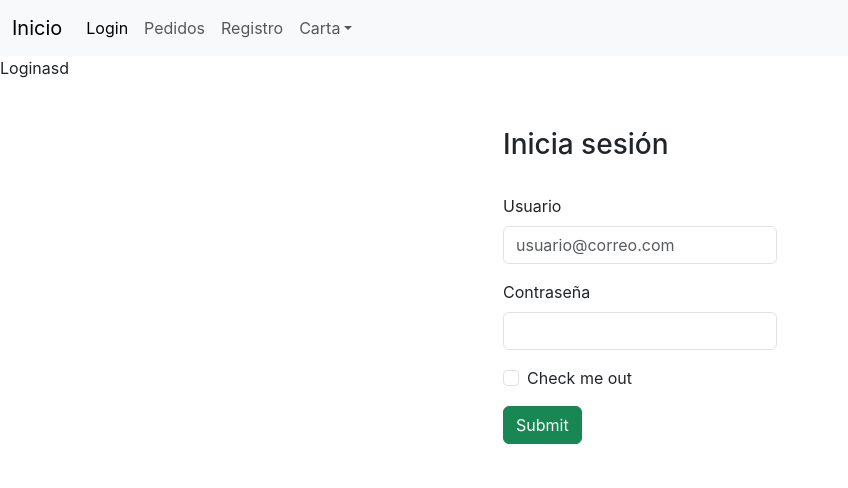
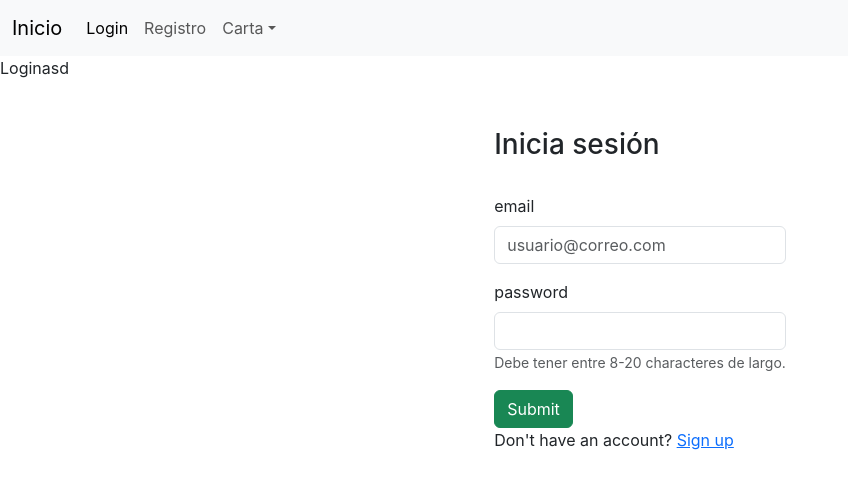
Before and after one commit to Rachius/FrontEnd-Menu, a React (Create React App) app: page /login in a window 1280 px wide. Shown: the top 488 px of the page, without its empty margins (0-848 px from the left). Built offline with nearby package versions, Linux system fonts and the light colour scheme.

Commit message:
actualizacion de register/login

```diff
--- a/package.json
+++ b/package.json
@@ -8,6 +8,7 @@
     "@testing-library/react": "^13.4.0",
     "@testing-library/user-event": "^13.5.0",
     "axios": "^1.6.5",
+    "js-cookie": "^3.0.5",
     "react": "^18.2.0",
     "react-dom": "^18.2.0",
     "react-hook-form": "^7.49.3",
--- /dev/null
+++ b/src/ProtectedRoutes.jsx
@@ -0,0 +1,13 @@
+import { useAuth } from "./contexts/AuthContex"
+import { Navigate, Outlet } from "react-router-dom"
+
+
+function ProtectedRoute() {
+    const {loading,isAuthenticated}= useAuth()
+    if(loading) return <h1>Loading...</h1>
+    if(!loading && !isAuthenticated) return <Navigate to='/login' replace/>
+
+    return <Outlet/>
+}
+
+export default ProtectedRoute
--- a/src/components/NavBar.jsx
+++ b/src/components/NavBar.jsx
@@ -1,5 +1,7 @@
 import React from 'react';
 import { Link } from 'react-router-dom';
+import { useAuth } from '../contexts/AuthContex';
+
 
 
 const links=
@@ -39,8 +41,8 @@ const links=
 
 
 
-const Navbar = () => {
-
+function Navbar () {
+  const {isAuthenticated,logOut} = useAuth()
   return (
 
 
@@ -51,12 +53,40 @@ const Navbar = () => {
       <span class="navbar-toggler-icon"></span>
     </button>
     <div class="collapse navbar-collapse" id="navbarNavDropdown">
+
       <ul class="navbar-nav">
+        {isAuthenticated ? (
+          <>
+
+        <li class="nav-item">
+          <a class="nav-link" href="/pedidos">Pedidos</a>
+        </li>
+        <li class="nav-item">
+        </li>
+        <li class="nav-item dropdown">
+          <a class="nav-link dropdown-toggle" href="#" id="navbarDropdownMenuLink" role="button" data-bs-toggle="dropdown" aria-expanded="false">
+            Carta
+          </a>
+          <ul class="dropdown-menu" aria-labelledby="navbarDropdownMenuLink">
+            <li><a class="dropdown-item" href="/platos">Platos</a></li>
+            <li><a class="dropdown-item" href="/bebidas">Bebidas</a></li>
+            <li><a class="dropdown-item" href="/postres">Postres</a></li>
+          </ul>
+        </li>
         <li class="nav-item" >
+          <Link to='/logOut' onClick={()=>{
+            logOut()
+          }}>
+          <a class="nav-link" href="/pedidos">LogOut</a>
+          </Link>
+
+        </li>
+          </>): (          <>
+          <li class="nav-item" >
           <a class="nav-link active" aria-current="page" href="/login">Login</a>
         </li>
         <li class="nav-item">
-          <a class="nav-link" href="/pedidos">Pedidos</a>
+
         </li>
         <li class="nav-item">
           <a class="nav-link" href="/registro">Registro</a>
@@ -71,6 +101,10 @@ const Navbar = () => {
             <li><a class="dropdown-item" href="/postres">Postres</a></li>
           </ul>
         </li>
+          </>
+
+        )}
+
       </ul>
     </div>
   </div>
--- /dev/null
+++ b/src/contexts/AuthContex.jsx
@@ -0,0 +1,116 @@
+import { createContext,useState, useContext,useEffect } from "react";
+import { registerRequest,loginRequest,verifyTokenRequest,logOutRequest } from "../api/auth";
+import Cookies from "js-cookie";
+
+export const AuthContext = createContext()
+
+export const useAuth = () =>{
+    const context = useContext(AuthContext)
+    if (!context){
+        throw new Error("useAuth must be used within an AuthProvider")
+    }
+    return context
+}
+
+
+export const AuthProvider = ({children}) => {
+    const [user,setUser] =  useState(null)
+    const [isAuthenticated, setIsAuthenticated] = useState(false)
+    const [errors, setErrors] = useState([])
+    const [loading,setLoading] = useState(true)
+
+
+    const signup = async (user)=>{
+
+        try {
+            const res = await registerRequest(user)
+            console.log(res.data)
+            setUser(res.data)
+            setIsAuthenticated(true)
+
+        } catch (error) {
+            console.log(error.response)
+           setErrors(error.response.data)
+
+        }
+
+    }
+
+    const signin = async(user)=>{
+        try {
+            const res=  await loginRequest(user)
+            console.log(res.data)
+            setIsAuthenticated(true)
+            setUser(res.data)
+            console.log(res.data)
+
+    } catch (error) {
+        console.log(error.response.data)
+         if(Array.isArray(error.response.data)){
+           return setErrors(error.response.data)
+        }
+      setErrors([error.response.data.message]) }
+    }
+
+
+
+    const logOut = async (user)=>{
+       try {
+            const res=  await logOutRequest(user)
+            Cookies.remove("token")
+            setIsAuthenticated(false)
+            setUser(null)
+           console.log(res.data.message)
+
+} catch (error) {
+    console.log(error.response)
+    setErrors(error.response.data)
+}
+
+    }
+
+/*useEffect(()=> {
+        if(errors.length>0) {
+           const timer = setTimeout(()=>{
+                setErrors([])
+            },500)
+            return ()=>clearTimeout(timer)
+        }
+    })
+*/
+
+    useEffect(()=>{
+        async function checklogin(){
+            const cookies = Cookies.get()
+            if(!cookies.token){
+                setIsAuthenticated(false)
+                setLoading(false)
+                return setUser(null)
+            }
+               try {
+                const res = await verifyTokenRequest(cookies.token)
+                console.log(res)
+                    if(!res.data){
+                        setIsAuthenticated(false)
+                        setLoading(false)
+                        return
+                }
+
+                setIsAuthenticated(true)
+                setUser(res.data)
+                setLoading(false)
+               } catch (error) {
+                setIsAuthenticated(false)
+                setUser(null)
+                setLoading(false)
+               }
+            }
+            checklogin()
+        },[])
+
+
+    return (<AuthContext.Provider value={{signin,signup,logOut,user,isAuthenticated,errors,}}>
+        {children}
+    </AuthContext.Provider>)
+
+}
--- a/src/screens/Login.jsx
+++ b/src/screens/Login.jsx
@@ -1,18 +1,26 @@
-import React, { Component } from 'react';
-import { useForm } from 'react-hook-form'
+
+import React from 'react'
+import {useForm} from 'react-hook-form'
+import { useAuth } from '../contexts/AuthContex'
+import { Link } from 'react-router-dom'
+import { useEffect } from 'react'
+import { useNavigate } from 'react-router-dom'
+
+function Login (){
+    const {register, handleSubmit,formState:{errors}} = useForm()
+    const {signin,isAuthenticated,errors:signinErrors} = useAuth()
+    const navigate = useNavigate()
+
+    const onSubmit = handleSubmit((data)=> {
+      signin(data)
+
+    })
+    useEffect(()=>{
+      if(isAuthenticated) navigate("./Profile")
+
+    },[isAuthenticated])
 
 
-
-
-
-
-function Login (){
-    const {register, handleSubmit} = useForm()
-
-    const onSubmit = handleSubmit((data)=> {
-      console.log(data)
-
-    })
 
   return (
     <div>
@@ -23,45 +31,44 @@ function Login (){
           <br />
           <h3>Inicia sesión</h3>
           <br />
-          <form onSubmit={onSubmit}>
-            <div className="mb-3">
-              <label htmlFor="InputEmailReg" className="form-label">
-                Usuario
-              </label>
-              <input
-                type="email"
-                className="form-control"
-                id="InputEmailReg"
-                aria-describedby="emailregHelp"
-                placeholder="usuario@correo.com"
-                required
-                {...register('email')}
-              />
-            </div>
-            <div className="mb-3">
-              <label htmlFor="InputPasswordReg" className="form-label">
-                Contraseña
-              </label>
-              <input
-                type="password"
-                className="form-control"
-                id="InputPasswordReg"
-                required
-                {...register('password')}
-              />
-            </div>
-            <div className="mb-3 form-check">
-              <input type="checkbox" className="form-check-input" id="exampleCheck1" />
-              <label className="form-check-label" htmlFor="exampleCheck1">
-                Check me out
-              </label>
-            </div>
-            <div>
-              <button type="submit" className="btn btn-success">
-                Submit
-              </button>
-            </div>
-          </form>
+          {signinErrors.map((error, i)=> (
+              <div className='bg-red-500 p-2'key={i}>
+
+                {error}
+              </div>))}
+
+          <form onSubmit={onSubmit} noValidate>
+
+
+    <div class="mb-3">
+    <label for="InputEmailReg" className="form-label">email</label>
+    <input type="email" className="form-control" id="InputEmailReg" aria-describedby="emailregHelp" placeholder="usuario@correo.com" {...register('email', { required: true })}/>
+    {errors.email && <p className='text-red-500'>Email is required</p>}
+
+  </div>
+    <div class="mb-3">
+    <label for="InputPasswordReg" className="form-label">password</label>
+    <input type="password" className="form-control" id="InputPasswordReg" {...register('password', { required: true })}/>
+    {errors.password && <p className='text-red-500'>Password is required</p>}
+    <span id="passwordHelpInline" className="form-text">Debe tener entre 8-20 characteres de largo.</span>
+
+    </div>
+{/* <div class="mb-3 form-check">
+<input type="checkbox" class="form-check-input" id="exampleCheck1" />
+<label class="form-check-label" for="exampleCheck1">Check me out</label>
+</div> */}
+    <div>
+    <button type="submit" className="btn btn-success">Submit</button>
+    <p>
+      Don't have an account? <Link to="/registro">Sign up</Link>
+    </p>
+
+</div>
+
+
+
+
+</form>
         </div>
       </div>
     </div>
--- a/src/screens/Pedidos.jsx
+++ b/src/screens/Pedidos.jsx
@@ -1,6 +1,10 @@
 import React from 'react'
+import { useAuth } from '../contexts/AuthContex'
 
 const Pedidos = () => {
+
+  const {user} = useAuth()
+  console.log(user)
   return (
 
 
--- a/src/screens/Registro.jsx
+++ b/src/screens/Registro.jsx
@@ -1,14 +1,27 @@
 import React from 'react'
 import {useForm} from 'react-hook-form'
-import { registerRequest } from '../api/auth.js'
-
+import { useAuth } from '../contexts/AuthContex'
+import { useEffect } from 'react'
+import {  useNavigate,Link } from 'react-router-dom'
 
 
 
 function Registro(){
 
-  const {register,handleSubmit} = useForm()
+  const {register,handleSubmit,formState:{errors},} = useForm()
+  const {signup,isAuthenticated,errors:RegisterErrors} = useAuth()
+  const navigate = useNavigate()
 
+  useEffect(()=>{
+    if(isAuthenticated) navigate("./Home")
+
+  },[isAuthenticated])
+
+
+
+  const onSubmit = handleSubmit(async (values) => {
+      signup(values)
+      })
 
   return (
       <div class="d-flex justify-content-center">
@@ -17,23 +30,32 @@ function Registro(){
           <br />
             <h3>Formulario de registración</h3>
             <br />
-            <form onSubmit={handleSubmit(async (values) => {
-              const res = await registerRequest(values);
-              console.log(res);
-                })} noValidate>
 
-              <div class="mb-3 needs-validation" novalidate>
-              <label for="InputNameReg" class="form-label">username</label>
-              <input type="text" class="form-control" id="InputNameReg" aria-describedby="nameregHelp" {...register('username', { required: true })} />
+              {RegisterErrors.map((error, i)=> (
+              <div className='bg-red-500 p-2'key={i}>
+
+                {error}
+              </div>))}
+
+
+            <form onSubmit={onSubmit} noValidate>
+
+              <div class="mb-3 needs-validation" noValidate>
+              <label for="InputNameReg" className="form-label">username</label>
+              <input type="text" className="form-control" id="InputNameReg" aria-describedby="nameregHelp" {...register('username', { required: true })} />
+              {errors.username && <p className='text-red-500'>Userame is required</p>}
             </div>
             <div class="mb-3">
-              <label for="InputEmailReg" class="form-label">email</label>
-              <input type="email" class="form-control" id="InputEmailReg" aria-describedby="emailregHelp" placeholder="usuario@correo.com" {...register('email', { required: true })}/>
+              <label for="InputEmailReg" className="form-label">email</label>
+              <input type="email" className="form-control" id="InputEmailReg" aria-describedby="emailregHelp" placeholder="usuario@correo.com" {...register('email', { required: true })}/>
+              {errors.email && <p className='text-red-500'>Email is required</p>}
+
             </div>
             <div class="mb-3">
-              <label for="InputPasswordReg" class="form-label">password</label>
-              <input type="password" class="form-control" id="InputPasswordReg" {...register('password', { required: true })}/>
-              <span id="passwordHelpInline" class="form-text">Debe tener entre 8-20 characteres de largo.</span>
+              <label for="InputPasswordReg" className="form-label">password</label>
+              <input type="password" className="form-control" id="InputPasswordReg" {...register('password', { required: true })}/>
+              {errors.password && <p className='text-red-500'>Password is required</p>}
+              <span id="passwordHelpInline" className="form-text">Debe tener entre 8-20 characteres de largo.</span>
 
             </div>
             {/* <div class="mb-3 form-check">
@@ -41,7 +63,10 @@ function Registro(){
               <label class="form-check-label" for="exampleCheck1">Check me out</label>
             </div> */}
             <div>
-            <button type="submit" class="btn btn-success">Submit</button>
+            <button type="submit" className="btn btn-success">Submit</button>
+            <p>
+                Do you have an account? <Link to="/login">Sign in</Link>
+                </p>
 
             </div>
 
```
Also changed, not shown: src/App.js (+15 -12 lines), src/api/auth.js (+9 -3 lines), src/api/axios.js (added, +8 -0 lines), src/screens/LogOut.jsx (added, +10 -0 lines), 1 other file (tests, documents, lock files or other folders).
